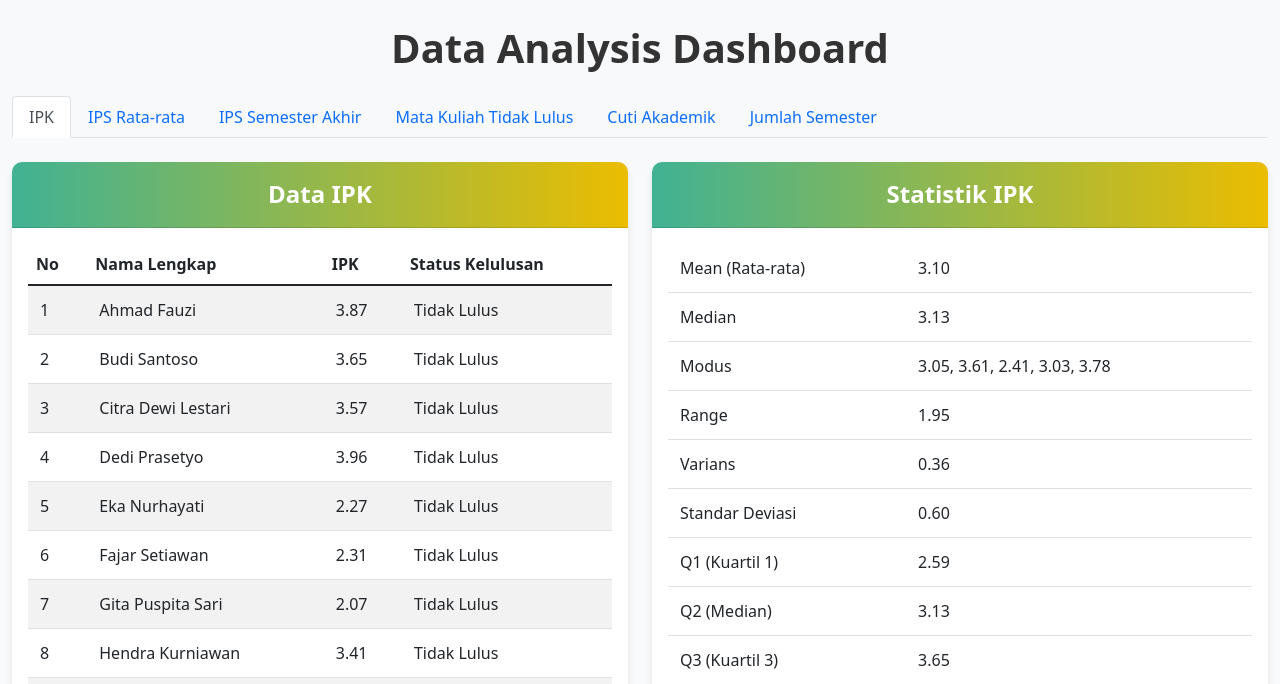
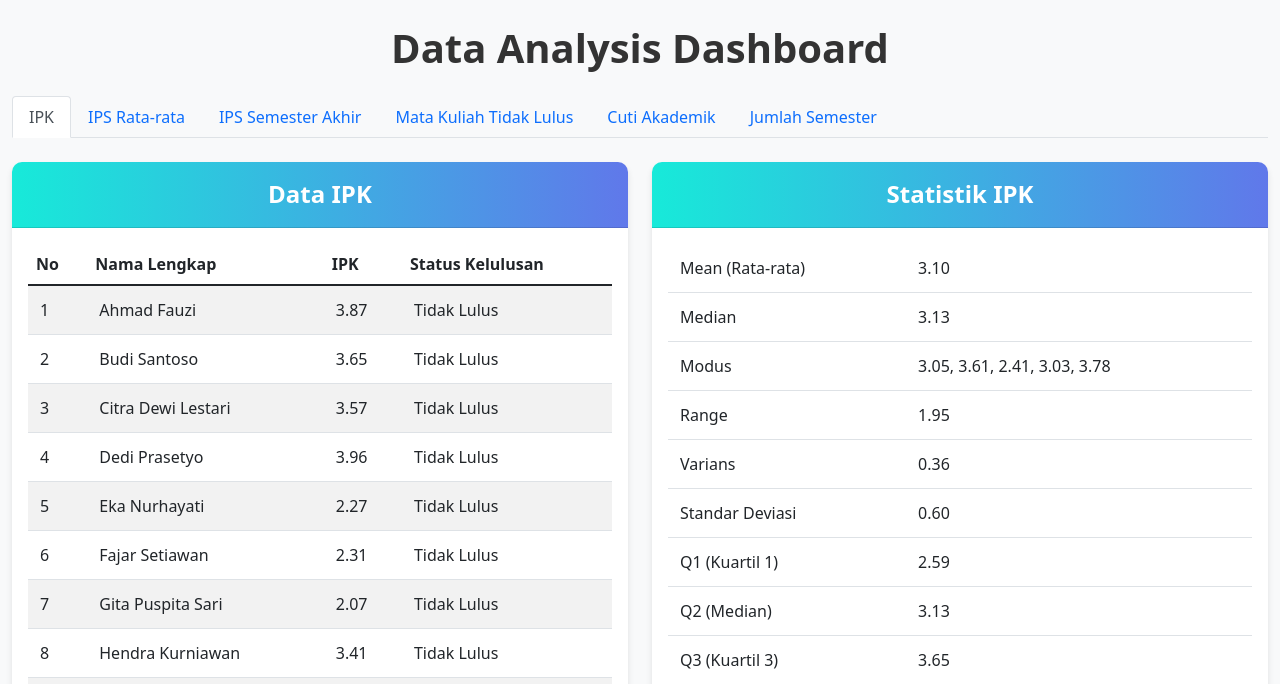
Before and after one commit to Rifkyrahmat2006/Analisis-Data-Mahasiswa, a Flask app: page / in a window 1280 px wide. Shown: the top 684 px of the page. Run offline with Flask 2, Linux system fonts and the light colour scheme.

Commit message:
first commit

```diff
--- a/static/css/style.css
+++ b/static/css/style.css
@@ -9,7 +9,7 @@ body {
 }
 
 .card-header {
-    background: linear-gradient(to right, #40b294, #ebbd00);
+    background: linear-gradient(to right, #17EAd9, #6078ea);
     border-bottom: 1px solid rgba(0, 0, 0, 0.125);
     border-radius: 10px 10px 0 0 !important;
 }
```
